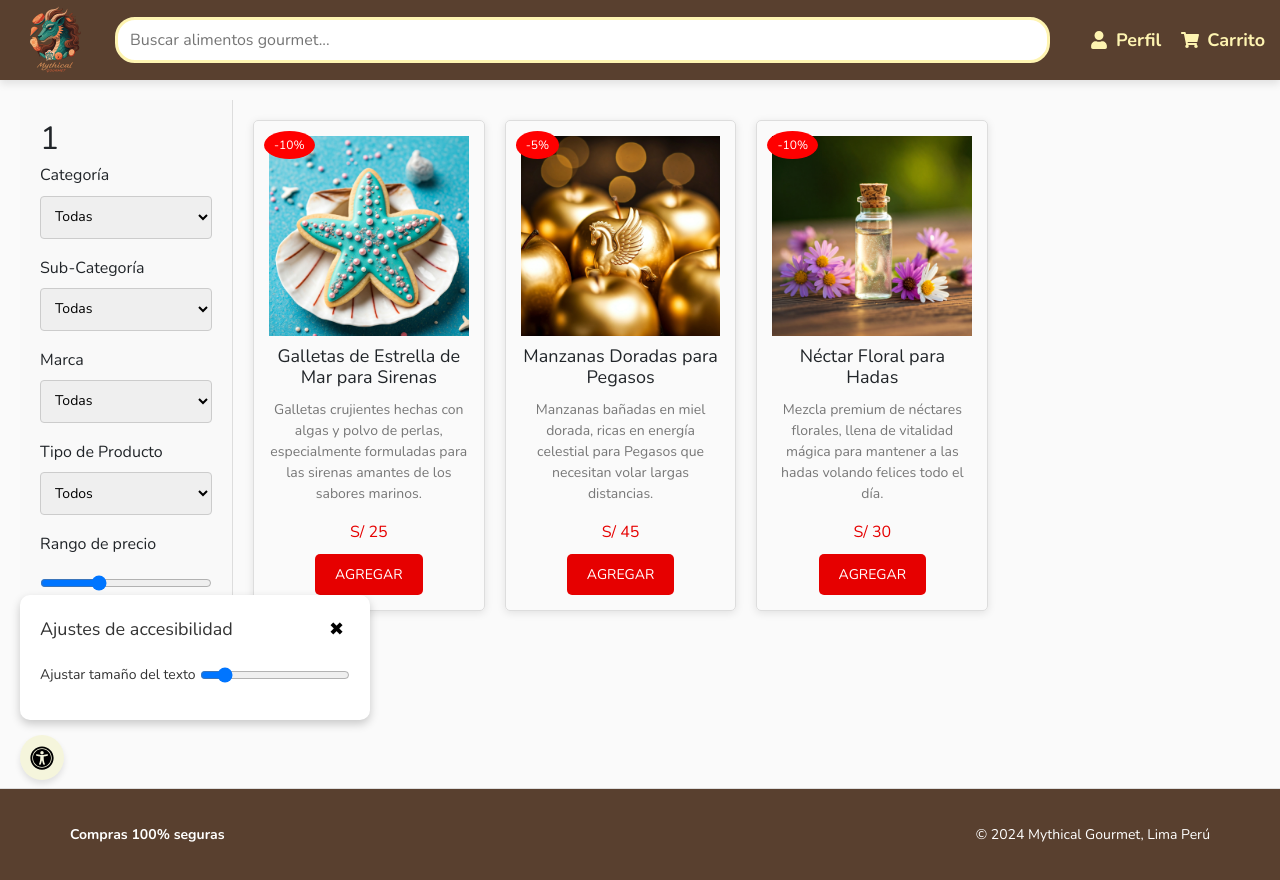
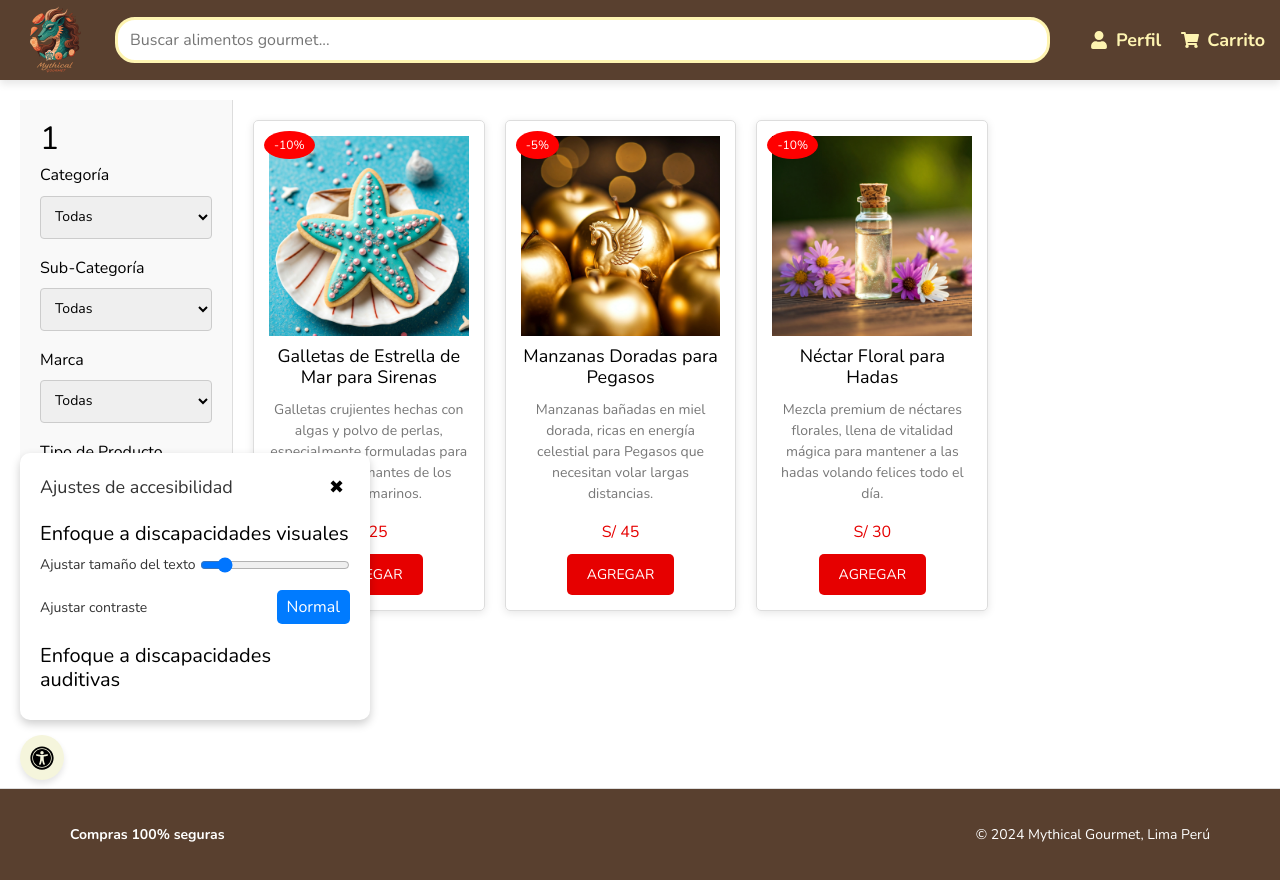
Before and after one commit to walterEon/mythical-creatures2, a React (Create React App) app: page /categoria/1 in a window 1280 px wide. Both pictures are taken after a click on the button 42 px from the left and 757 px from the top of the page. Built offline with nearby package versions, Linux system fonts and the light colour scheme.

Commit message:
mas accesibilidad

```diff
--- a/src/App.css
+++ b/src/App.css
@@ -21,3 +21,37 @@ body {
 .footer {
   margin-top: auto; /* Stick to the bottom */
 }
+
+/* Estilos normales (por defecto) */
+body {
+  background-color: #ffffff;
+  color: #000000;
+}
+
+/* Alto contraste */
+body.contrast-high {
+  background-color: #000000;
+  color: #ffffff;
+}
+
+body.contrast-high h5{
+
+  color: black;
+}
+
+body.contrast-high h5{
+
+  color: black;
+}
+
+/* Bajo contraste */
+body.contrast-low {
+  background-color: #f0f0f0;
+  color: #606060;
+}
+
+/* Asegúrate de que los enlaces también cambien de color */
+.contrast-high a { color: #00ffff; }
+.contrast-low a { color: #0000ff; }
+
+/* Puedes agregar más selectores según sea necesario para otros elementos */
--- a/src/components/AccessibilityButton/AccessibilityButton.js
+++ b/src/components/AccessibilityButton/AccessibilityButton.js
@@ -1,13 +1,35 @@
-import React, { useState } from 'react';
+import React, { useState, useEffect } from 'react';
 import { FaUniversalAccess } from 'react-icons/fa';
 import './AccessibilityButton.css';
 
 function AccessibilityButton() {
   const [isMenuOpen, setIsMenuOpen] = useState(false);
 
+  const [contrast, setContrast] = useState('normal');
+
   const adjustTextSize = (e) => {
+    document.documentElement.style.fontSize = `${e.target.value}px`;
     document.body.style.fontSize = `${e.target.value}px`;
   };
+
+  const toggleContrast = () => {
+    setContrast(prevContrast => {
+      switch(prevContrast) {
+        case 'normal':
+          return 'high';
+        case 'high':
+          return 'low';
+        case 'low':
+          return 'normal';
+        default:
+          return 'normal';
+      }
+    });
+  };
+
+  useEffect(() => {
+    document.body.className = `contrast-${contrast}`;
+  }, [contrast]);
 
 
   const toggleMenu = () => {
@@ -27,6 +49,7 @@ function AccessibilityButton() {
             <button className="close-menu" onClick={toggleMenu}>✖</button>
           </div>
           <div className="accessibility-options">
+            <h5>Enfoque a discapacidades visuales</h5>
             {/* <div className="accessibility-option">
               <span>Perfil a prueba de convulsiones</span>
               <button>Activar</button>
@@ -55,7 +78,20 @@ function AccessibilityButton() {
               <span>Ajustar tamaño del texto</span>
               <input type="range" min="14" max="30" defaultValue="16" onChange={adjustTextSize} />
             </div>
+
+            <div className="accessibility-option">
+              <span>Ajustar contraste</span>
+              <button onClick={toggleContrast}>
+                {contrast === 'normal' ? 'Normal' : contrast === 'high' ? 'Alto' : 'Bajo'}
+              </button>
+            </div>
           </div>
+
+          <div className="accessibility-options">
+            <h5>Enfoque a discapacidades auditivas</h5>
+
+          </div>
+
         </div>
       )}
     </div>
```
